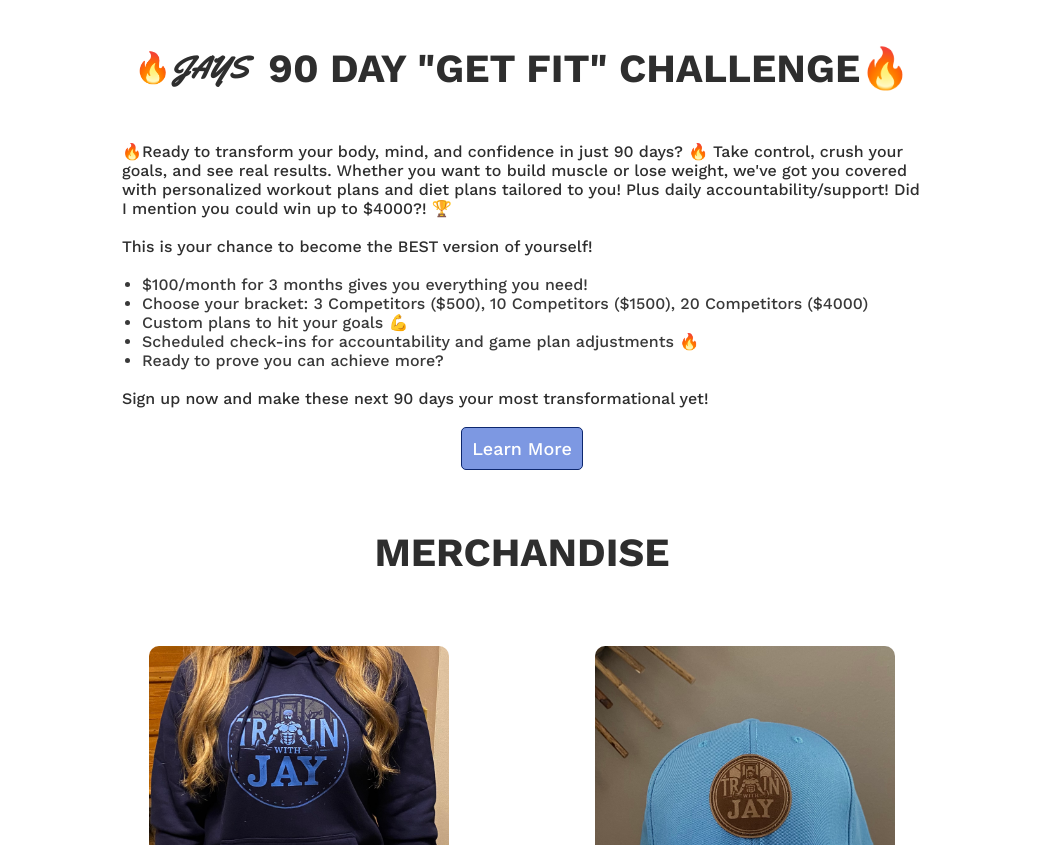
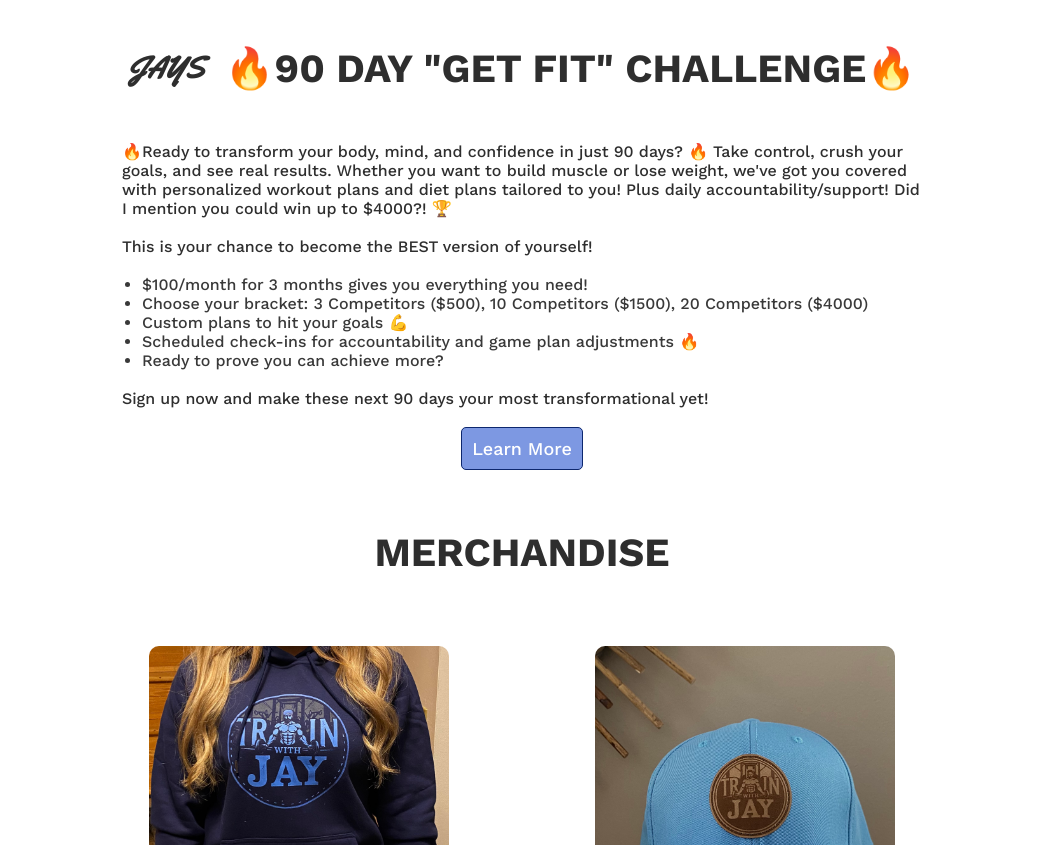
Before and after one commit to kairblarson/JaysTraining, a website: page index.html in a window 1280 px wide. Shown: the part 1825-2670 px from the top of the page, without its empty margins (118-1161 px from the left). Drawn offline with nearby package versions, Linux system fonts and the light colour scheme.

Commit message:
updated fire emoji

```diff
--- a/index.html
+++ b/index.html
@@ -88,8 +88,8 @@
                 <div class="content-box-7">
                     <h2 class="content-box-3-title" style="margin-top: 50px">
                         <div style="display: flex; justify-content: center; align-items: center; flex-direction: row; gap: 20px; margin-bottom: 50px; flex-wrap: wrap">
-                            <p class="merch-name">🔥JAYS</p>
-                            <h2 class="content-box-7-title">90 DAY "GET FIT" CHALLENGE🔥</h2>
+                            <p class="merch-name">JAYS</p>
+                            <h2 class="content-box-7-title">🔥90 DAY "GET FIT" CHALLENGE🔥</h2>
                         </div>
                     </h2>
                     <div class="content-box-7-text" style="flex-direction: column; width: 80%; justify-content: start; align-items: start">
```
